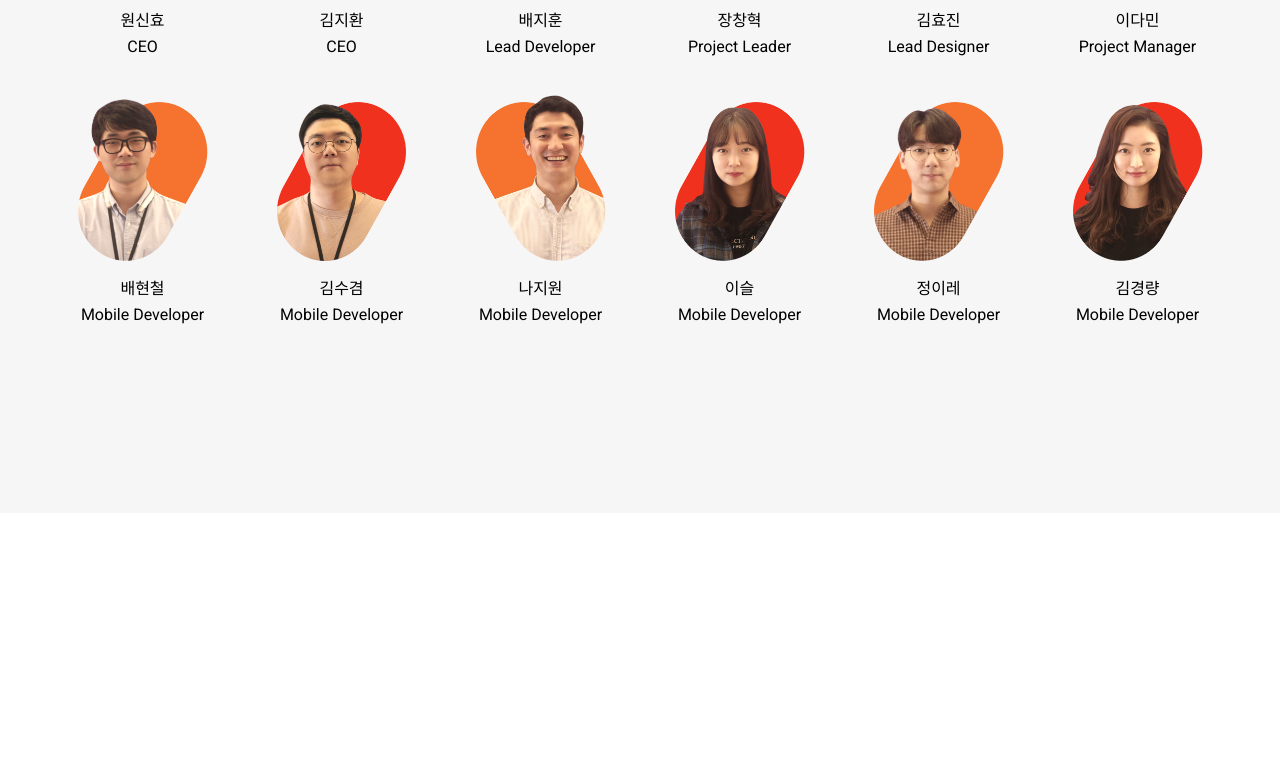
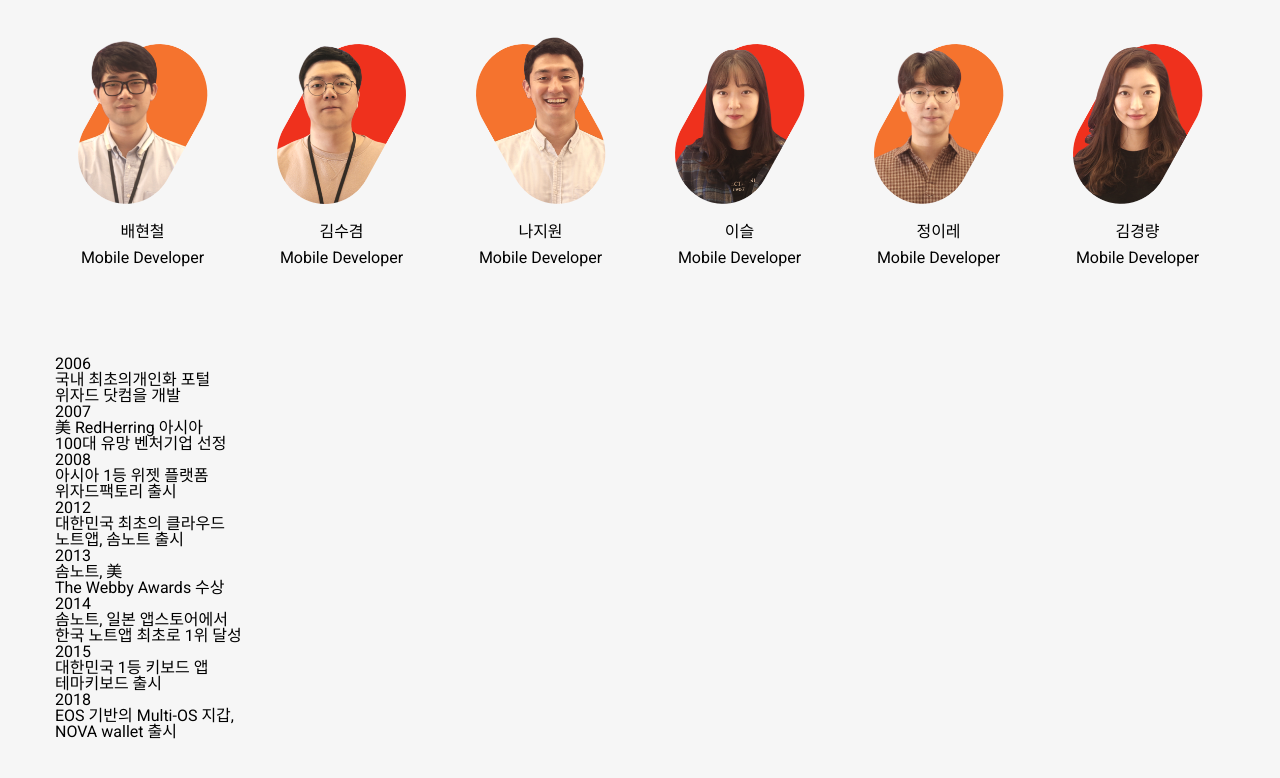
Before and after one commit to maru-dev4905/WizardWorks, a plain HTML site: page index.html in a window 1280 px wide. Shown: the part 2547-3325 px from the top of the page. Before the commit the page ends 3060 px from the top, so only its background shows below. Drawn offline with Linux system fonts and the light colour scheme.

Commit message:
개발중

```diff
--- a/css/style.css
+++ b/css/style.css
@@ -179,7 +179,7 @@
 /* service */
 #service{
     width: 100vw;
-    height: auto;
+    height: calc(100vh - 100px);
 }
 #service .service-container{
     width: 100%;
--- a/index.html
+++ b/index.html
@@ -282,6 +282,66 @@
                         <p>Mobile Developer</p>
                     </li>
                 </ul>
+                <div class="about__history">
+                    <ul>
+                        <li>
+                            <h4>2006</h4>
+                            <p>
+                                국내 최초의<span>개인화 포털</span><br>
+                                <span>위자드 닷컴</span>을 개발
+                            </p>
+                        </li>
+                        <li>
+                            <h4>2007</h4>
+                            <p>
+                                美 RedHerring <span>아시아</span><br>
+                                <span>100대 유망 벤처기업</span> 선정
+                            </p>
+                        </li>
+                        <li>
+                            <h4>2008</h4>
+                            <p>
+                                아시아 1등 위젯 플랫폼<br>
+                                <span>위자드팩토리 출시</span>
+                            </p>
+                        </li>
+                        <li>
+                            <h4>2012</h4>
+                            <p>
+                                대한민국 최초의 <span>클라우드</span><br>
+                                <span>노트앱, 솜노트</span> 출시
+                            </p>
+                        </li>
+                        <li>
+                            <h4>2013</h4>
+                            <p>
+                                솜노트, 美<br>
+                                <span>The Webby Awards</span> 수상
+                            </p>
+                        </li>
+                        <li>
+                            <h4>2014</h4>
+                            <p>
+                                솜노트, 일본 앱스토어에서<br>
+                                <span>한국 노트앱 최초로 1위</span> 달성
+                            </p>
+                        </li>
+                        <li>
+                            <h4>2015</h4>
+                            <p>
+                                대한민국 1등 키보드 앱<br>
+                                <span>테마키보드</span> 출시
+                            </p>
+                        </li>
+                        <li>
+                            <h4>2018</h4>
+                            <p>
+                                EOS 기반의 Multi-OS 지갑, <br>
+                                <span>NOVA wallet</span> 출시
+                            </p>
+                        </li>
+                    </ul>
+                </div>
             </div>
         </section>
     </main>
```
